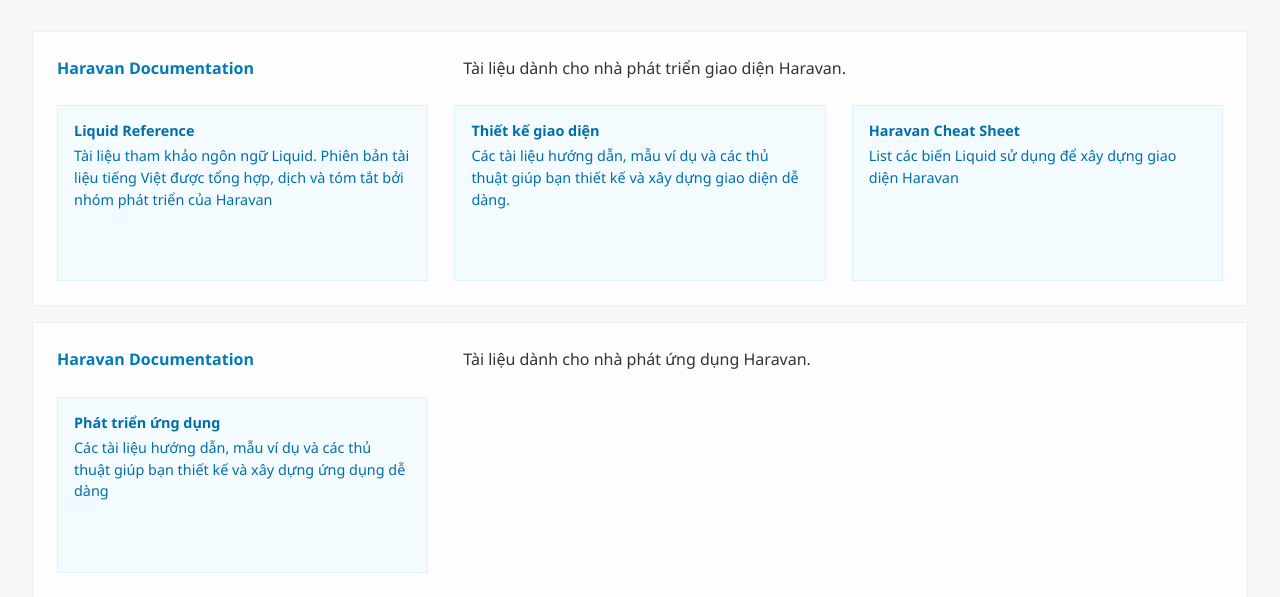
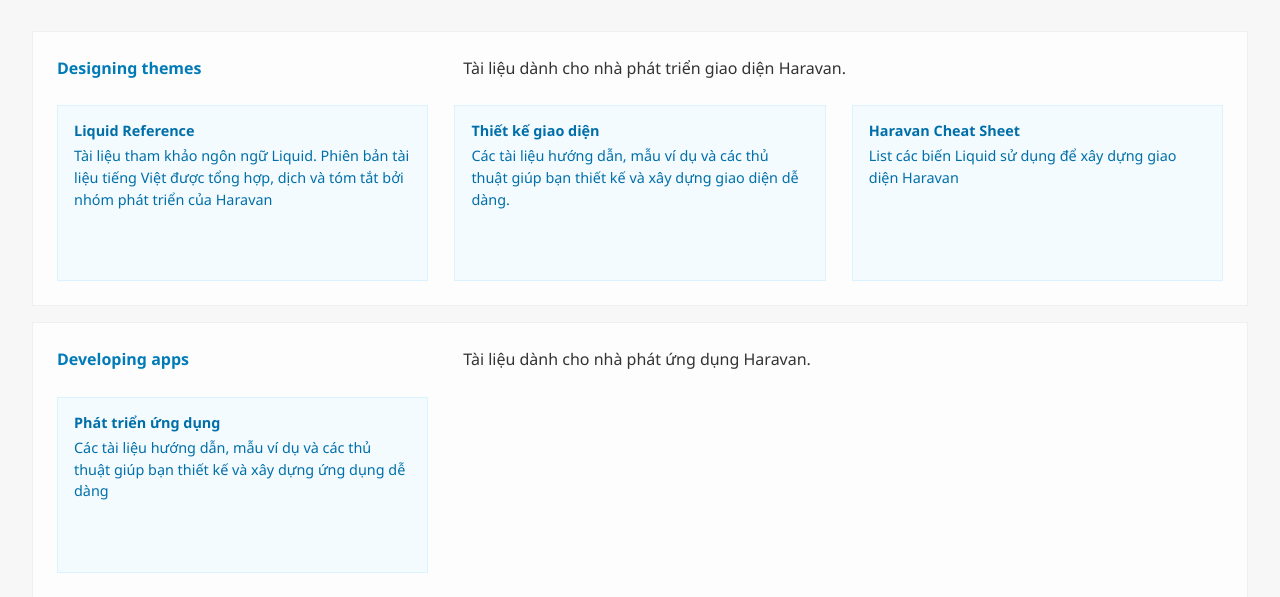
Before and after one commit to Haravan/help, a plain HTML site: page index.html in a window 1280 px wide. Shown: the part 315-912 px from the top of the page. Drawn offline with Linux system fonts and the light colour scheme; some icons are missing.

Commit message:
update link gitbook
update link gitbook

```diff
--- a/index.html
+++ b/index.html
@@ -73,7 +73,7 @@
 				<div class="title column-third">
 					<span class="icon icon-tip"></span>
 					<p>
-						<a href="https://www.haravan.com">Haravan Documentation</a>
+						<a href="https://www.gitbook.com/@haravan">Designing themes</a>
 					</p>
 				</div>
 				<p class="description column-two-thirds">
@@ -108,7 +108,7 @@
 				<div class="title column-third">
 					<span class="icon icon-tip"></span>
 					<p>
-						<a href="https://www.haravan.com">Haravan Documentation</a>
+						<a href="https://docs.haravan.com/api">Developing apps</a>
 					</p>
 				</div>
 				<p class="description column-two-thirds">
```
